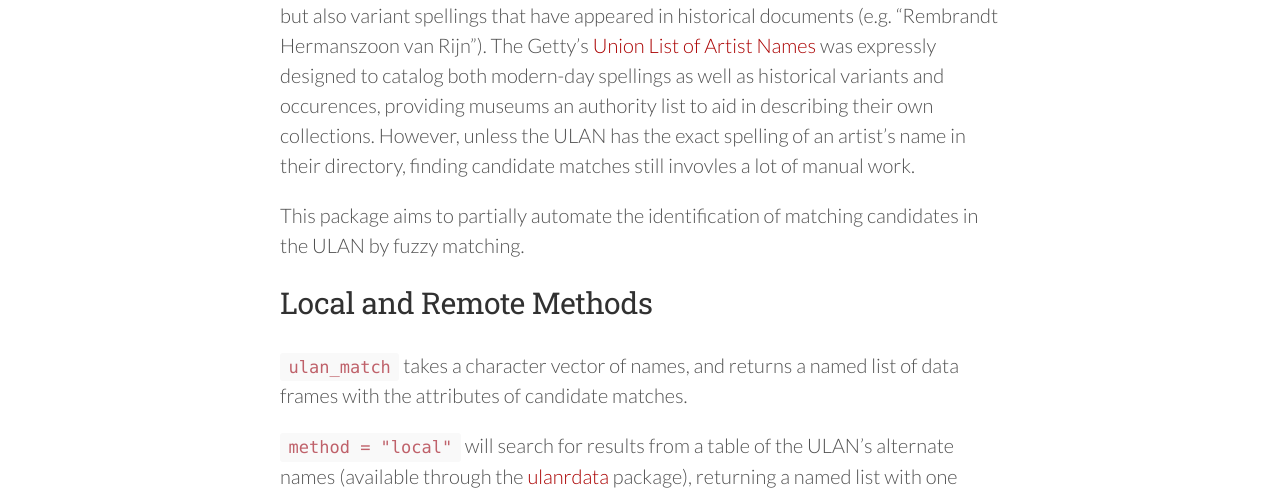
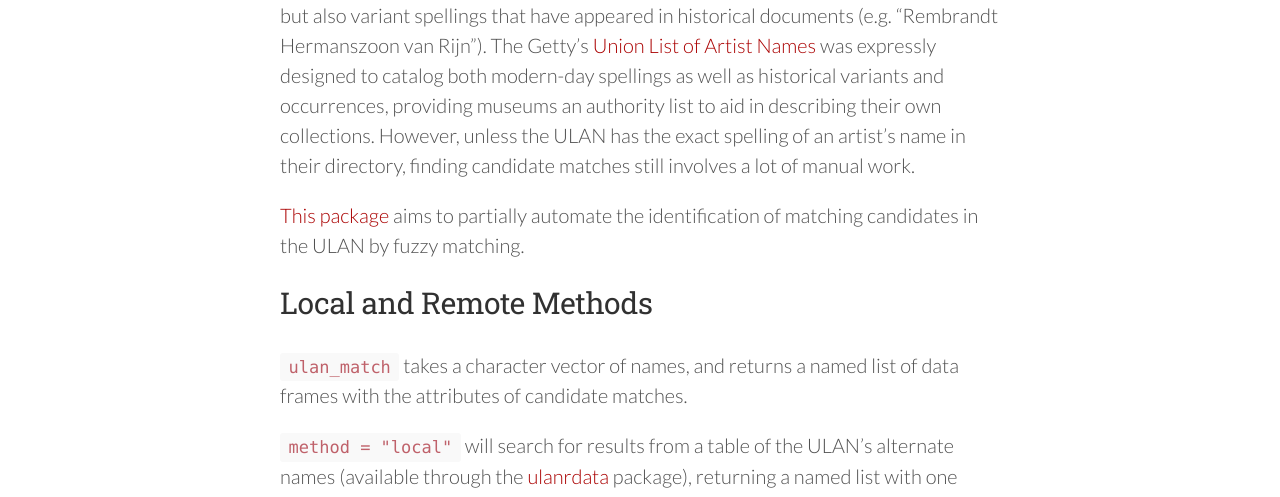
Before and after one commit to mdlincoln/mdlincoln.github.io, a Jekyll site: the page built from _posts/2016-03-11-ulanr-3-0.md, in a window 1280 px wide and 900 px high. Shown: the part 388-885 px from the top of the window. Built offline with Jekyll 4.4.1, drawn with Linux system fonts in a browser that asks for light colours; nearby versions of some CDN libraries; some of the changed text lies outside the part shown.

Commit message:
typos and added links

````diff
--- a/_posts/2016-03-11-ulanr-3-0.md
+++ b/_posts/2016-03-11-ulanr-3-0.md
@@ -11,16 +11,16 @@ tags:
 ---
 
 Matching personal names is a perennial difficulty in the study of art history, as researchers must deal not only with variant spellings in collections around the world (looking for "Rembrandt van Rijn"? Don't forget to check for mentions of "رامبرانت"!) but also variant spellings that have appeared in historical documents (e.g. "Rembrandt Hermanszoon van Rijn").
-The Getty's [Union List of Artist Names](http://www.getty.edu/research/tools/vocabularies/ulan/) was expressly designed to catalog both modern-day spellings as well as historical variants and occurences, providing museums an authority list to aid in describing their own collections.
-However, unless the ULAN has the exact spelling of an artist's name in their directory, finding candidate matches still invovles a lot of manual work.
+The Getty's [Union List of Artist Names](http://www.getty.edu/research/tools/vocabularies/ulan/) was expressly designed to catalog both modern-day spellings as well as historical variants and occurrences, providing museums an authority list to aid in describing their own collections.
+However, unless the ULAN has the exact spelling of an artist's name in their directory, finding candidate matches still involves a lot of manual work.
 
-This package aims to partially automate the identification of matching candidates in the ULAN by fuzzy matching.
+[This package](https://github.com/mdlincoln/ulanr) aims to partially automate the identification of matching candidates in the ULAN by fuzzy matching.
 
 ## Local and Remote Methods
 
 `ulan_match` takes a character vector of names, and returns a named list of data frames with the attributes of candidate matches.
 
-`method = "local"` will search for results from a table of the ULAN's alternate names (available through the [ulanrdata]() package), returning a named list with one data.frame per input name, each listing ULAN entites with alternate names that have a high character-level [cosine similarity](http://nlp.stanford.edu/IR-book/html/htmledition/dot-products-1.html) to the input names.
+`method = "local"` will search for results from a table of the ULAN's alternate names (available through the [ulanrdata](https://github.com/mdlincoln/ulanrdata) package), returning a named list with one data.frame per input name, each listing ULAN entities with alternate names that have a high character-level [cosine similarity](http://nlp.stanford.edu/IR-book/html/htmledition/dot-products-1.html) to the input names.
 When the input name matches one of the ULAN alternate names exactly, the `local` method will return only those matches, without running costly string similarity measurements. (Note that it is possible for two separate individuals, e.g. Vincent van Gogh (1820-1888) and Vincent van Gogh (1853-1890) to match the same variant name spelling.)
 
 ```r
````
Also changed, not shown: other parts of _posts/2016-03-11-ulanr-3-0.md (+2 -2 lines).
